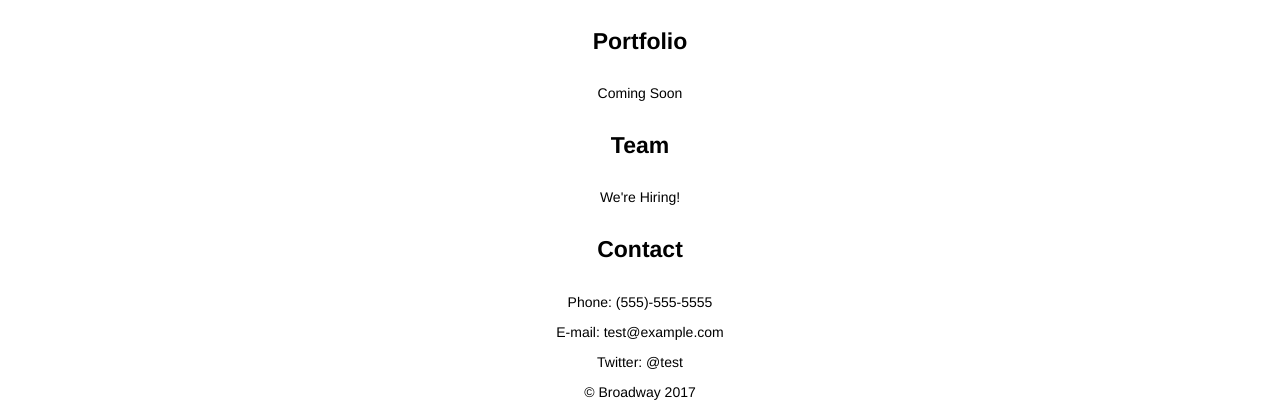
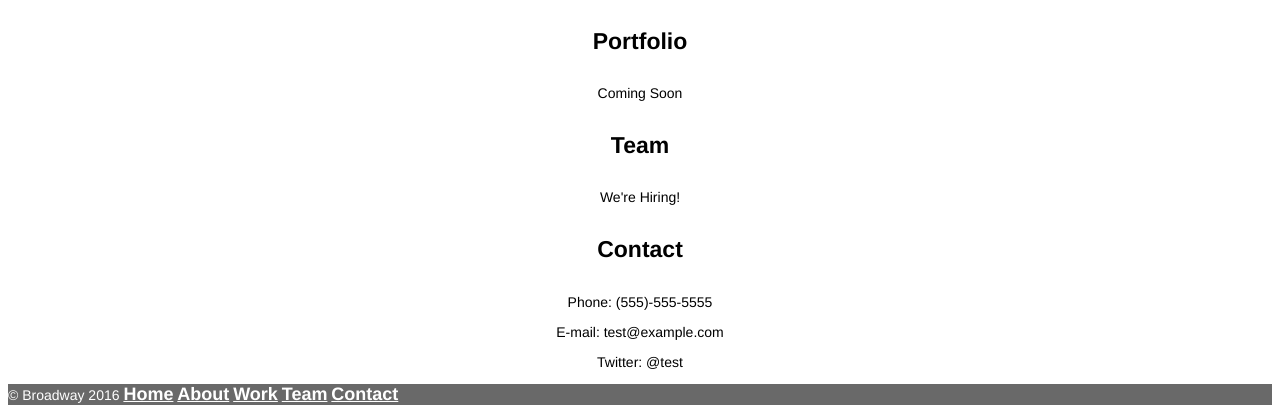
Before and after one commit to markAnthonyDay/Broadway, a plain HTML site: page index.html in a window 1280 px wide. Shown: the part 905-1324 px from the top of the page. Drawn offline with Linux system fonts and the light colour scheme.

Commit message:
Complete!

```diff
--- a/index.html
+++ b/index.html
@@ -24,7 +24,7 @@
     <!-- Section 1 "Our Process"-->
 
     <div>
-        <h2>Our Process</h2>
+        <h2 id="about">Our Process</h2>
 
         <!-- Identify -->
 
@@ -52,17 +52,17 @@
 
         <!-- Portfolio -->
 
-        <h4>Portfolio</h4>
+        <h4 id="work">Portfolio</h4>
         <p>Coming Soon</p>
 
         <!-- Team -->
 
-        <h4>Team</h4>
+        <h4 id="team">Team</h4>
         <p>We're Hiring!</p>
 
         <!-- Contact -->
 
-        <h4>Contact</h4>
+        <h4 id="contact">Contact</h4>
         <p>Phone: (555)-555-5555</p>
         <p>E-mail: test@example.com</p>
         <p>Twitter: @test</p>
@@ -72,7 +72,7 @@
     <!-- Footer -->
 
     <div class="footer">
-      <p>&copy; Broadway 2017</p>
+        <p>&copy; Broadway 2016 <a href="#home">Home</a> <a href="#about">About</a> <a href="#work">Work</a> <a href="#team">Team</a> <a href="#contact">Contact</a></p>
     </div>
 
   </body>
--- a/resources/css/style.css
+++ b/resources/css/style.css
@@ -42,3 +42,10 @@ ul {
 .image {
     background-image: url(https://s3.amazonaws.com/codecademy-content/programs/freelance-one/broadway/images/the-flatiron-building.png);
 }
+
+.footer {
+    text-align: left;
+    font-size: 11px;
+    color: white;
+    background-color: dimgray;
+}
```
